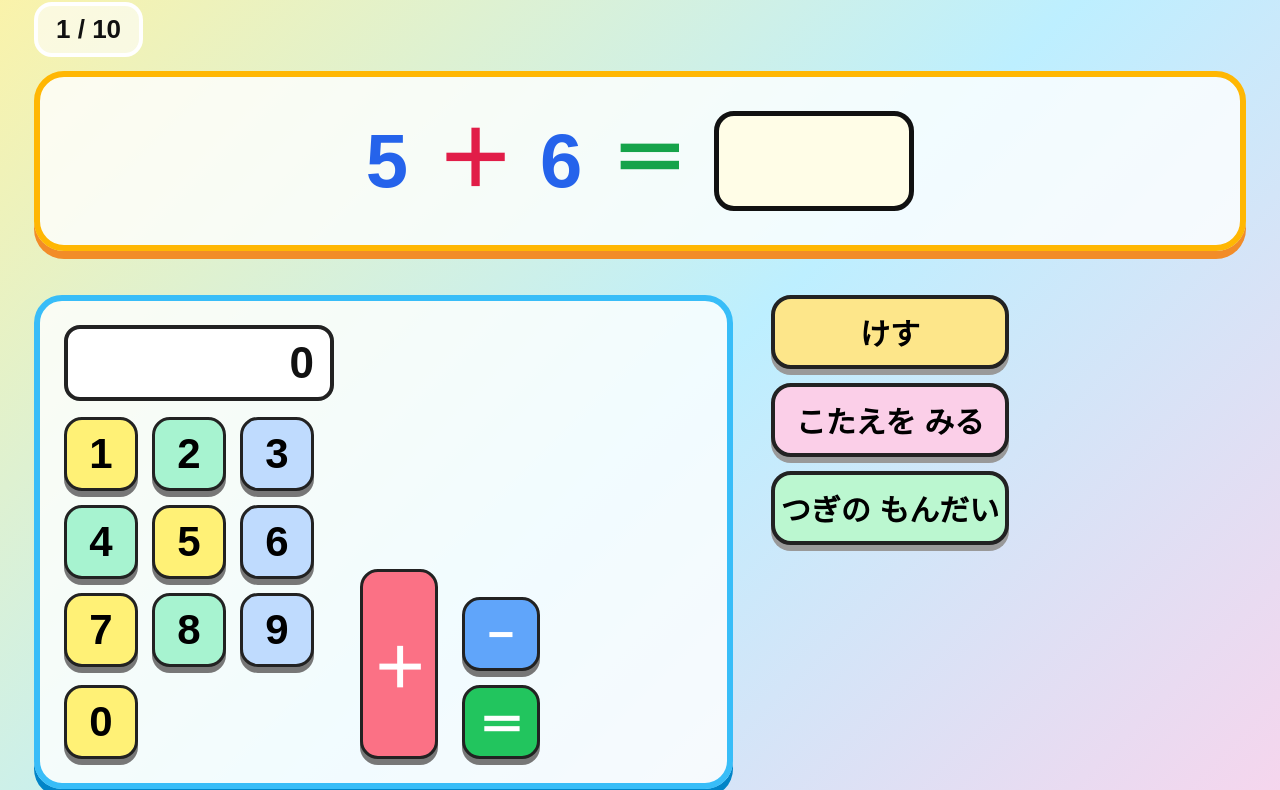
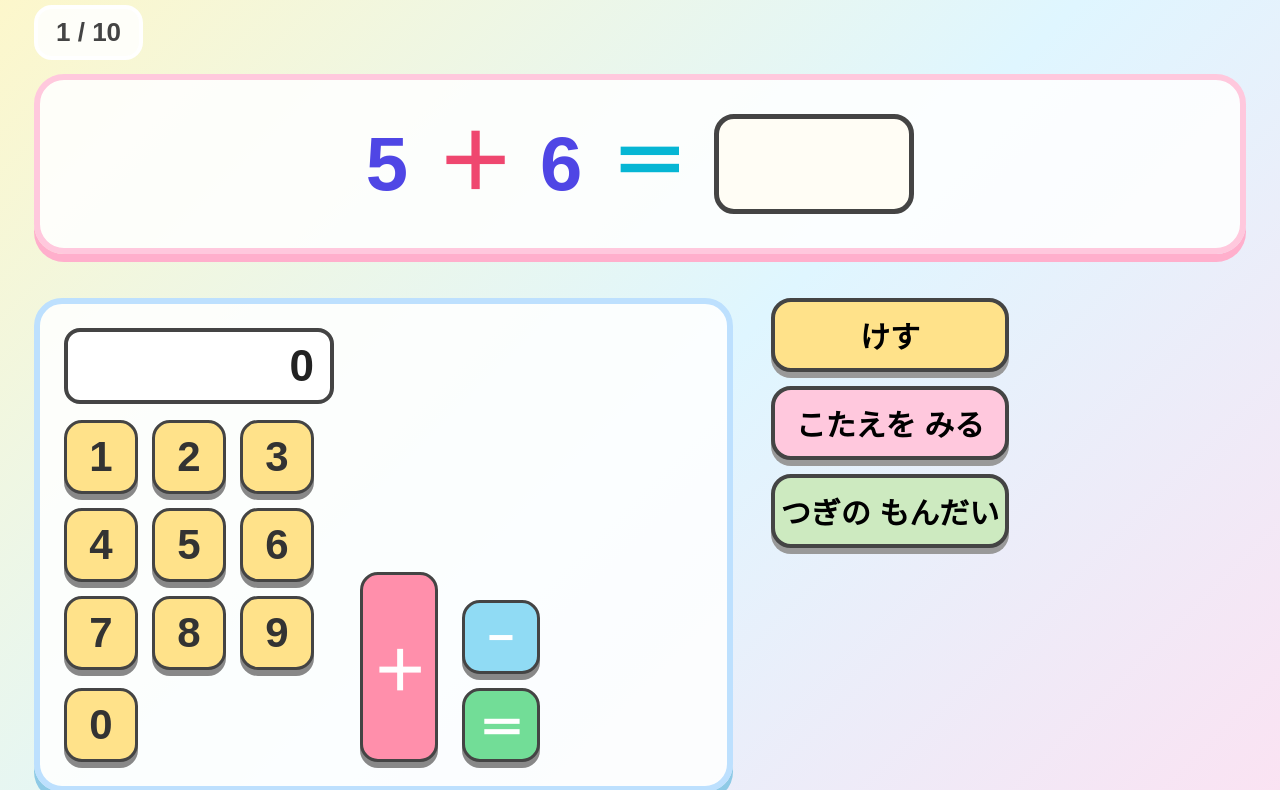
Before and after one commit to Mimo-san425/Dentaku_Game, a plain HTML site: page index.html in a window 1280 px wide. Shown: the part 92-882 px from the top of the page. Drawn offline with Linux system fonts and the light colour scheme.

Commit message:
Refactor styles and layout in index.html
Updated styles and layout for improved aesthetics and usability.

```diff
--- a/index.html
+++ b/index.html
@@ -5,110 +5,299 @@
 <meta name="viewport" content="width=device-width, initial-scale=1.0">
 <title>でんたく もんだい</title>
 <style>
-*{box-sizing:border-box;-webkit-tap-highlight-color:transparent}
+*{
+  box-sizing:border-box;
+  -webkit-tap-highlight-color:transparent;
+}
+
 body{
   margin:0;
   font-family:"Hiragino Sans","Yu Gothic",sans-serif;
-  background:linear-gradient(135deg,#fff3a3,#bdefff,#ffd1ea);
-  color:#111;
+  background:linear-gradient(135deg,#fff7c7,#dff6ff,#ffdff0);
+  color:#222;
   overflow-x:hidden;
 }
-.wrap{min-height:100vh;padding:24px 34px 36px;position:relative}
+
+.wrap{
+  min-height:100vh;
+  padding:24px 34px 36px;
+  position:relative;
+}
+
 .title{
-  font-size:36px;font-weight:800;color:#ff6b00;
-  text-shadow:2px 2px 0 #fff;margin-bottom:18px;
+  font-size:38px;
+  font-weight:800;
+  color:#ff6b9a;
+  text-shadow:2px 2px 0 #fff;
+  margin-bottom:18px;
 }
+
 .status{
-  font-size:26px;font-weight:700;margin-bottom:14px;
-  background:#fff9;border:4px solid #fff;border-radius:18px;
-  display:inline-block;padding:8px 18px;
+  font-size:26px;
+  font-weight:700;
+  margin-bottom:14px;
+  background:#ffffffdd;
+  border:4px solid #ffffff;
+  border-radius:18px;
+  display:inline-block;
+  padding:8px 18px;
+  color:#444;
 }
+
 .question-area{
-  display:flex;justify-content:center;align-items:center;
-  gap:28px;flex-wrap:wrap;
-  background:#ffffffcc;border:6px solid #ffb703;
-  border-radius:30px;padding:34px 24px;margin-bottom:44px;
-  box-shadow:0 8px 0 #f28c28;
+  display:flex;
+  justify-content:center;
+  align-items:center;
+  gap:28px;
+  flex-wrap:wrap;
+  background:#ffffffdd;
+  border:6px solid #ffc8dd;
+  border-radius:30px;
+  padding:34px 24px;
+  margin-bottom:44px;
+  box-shadow:0 8px 0 #ffafcc;
 }
-.num,.op,.eq{font-size:76px;line-height:1;font-weight:800}
-.num{color:#2563eb}.op{color:#e11d48}.eq{color:#16a34a}
+
+.num,.op,.eq{
+  font-size:76px;
+  line-height:1;
+  font-weight:800;
+}
+
+.num{color:#4f46e5;}
+.op{color:#ef476f;}
+.eq{color:#06b6d4;}
+
 .answer-box{
-  min-width:200px;height:100px;border:5px solid #111;
-  background:#fffde7;border-radius:20px;
-  display:flex;align-items:center;justify-content:center;
-  font-size:70px;font-weight:800;
+  min-width:200px;
+  height:100px;
+  border:5px solid #444;
+  background:#fffdf5;
+  border-radius:20px;
+  display:flex;
+  align-items:center;
+  justify-content:center;
+  font-size:70px;
+  font-weight:800;
 }
-.bottom{display:flex;gap:38px;flex-wrap:wrap;align-items:flex-start}
+
+.bottom{
+  display:flex;
+  gap:38px;
+  flex-wrap:wrap;
+  align-items:flex-start;
+}
+
 .calculator{
-  display:flex;gap:26px;align-items:flex-end;
-  background:#ffffffcc;border:6px solid #38bdf8;
-  border-radius:28px;padding:24px;box-shadow:0 8px 0 #0284c7;
+  display:flex;
+  gap:26px;
+  align-items:flex-end;
+  background:#ffffffdd;
+  border:6px solid #bde0fe;
+  border-radius:28px;
+  padding:24px;
+  box-shadow:0 8px 0 #8ecae6;
 }
-.left-side{display:flex;flex-direction:column;gap:16px}
+
+.left-side{
+  display:flex;
+  flex-direction:column;
+  gap:16px;
+}
+
 .calc-display{
-  width:270px;height:76px;border:4px solid #222;background:#fff;
-  font-size:44px;display:flex;align-items:center;justify-content:flex-end;
-  padding:0 16px;border-radius:16px;font-weight:800;overflow:hidden;
+  width:270px;
+  height:76px;
+  border:4px solid #444;
+  background:#fff;
+  font-size:44px;
+  display:flex;
+  align-items:center;
+  justify-content:flex-end;
+  padding:0 16px;
+  border-radius:16px;
+  font-weight:800;
+  overflow:hidden;
 }
-.num-grid{display:grid;grid-template-columns:repeat(3,74px);gap:14px}
+
+.num-grid{
+  display:grid;
+  grid-template-columns:repeat(3,74px);
+  gap:14px;
+}
+
 .btn{
-  border:3px solid #222;border-radius:18px;cursor:pointer;
-  display:flex;align-items:center;justify-content:center;
-  font-size:42px;font-weight:800;box-shadow:0 6px 0 #777;
+  border:3px solid #444;
+  border-radius:18px;
+  cursor:pointer;
+  display:flex;
+  align-items:center;
+  justify-content:center;
+  font-size:42px;
+  font-weight:800;
+  box-shadow:0 6px 0 #888;
 }
-.btn:active,.control-btn:active{transform:translateY(5px);box-shadow:0 1px 0 #777}
-.num-btn{width:74px;height:74px;background:#fff176}
-.num-btn:nth-child(2n){background:#a7f3d0}
-.num-btn:nth-child(3n){background:#bfdbfe}
-.zero-row{margin-top:2px}
-.op-group{display:flex;gap:24px;align-items:flex-end}
-.plus-btn{width:78px;height:190px;background:#fb7185;color:#fff;font-size:54px}
-.right-stack{display:flex;flex-direction:column;gap:14px}
-.small-op{width:78px;height:74px;background:#60a5fa;color:#fff;font-size:46px}
-.small-op:last-child{background:#22c55e}
-.side-buttons{display:flex;flex-direction:column;gap:14px}
+
+.btn:active,.control-btn:active{
+  transform:translateY(5px);
+  box-shadow:0 1px 0 #777;
+}
+
+/* 数字ボタンの色を統一 */
+.num-btn{
+  width:74px;
+  height:74px;
+  background:#ffe28a;
+  color:#333;
+}
+
+.zero-row{
+  margin-top:2px;
+}
+
+.op-group{
+  display:flex;
+  gap:24px;
+  align-items:flex-end;
+}
+
+.plus-btn{
+  width:78px;
+  height:190px;
+  background:#ff8fab;
+  color:#fff;
+  font-size:54px;
+}
+
+.right-stack{
+  display:flex;
+  flex-direction:column;
+  gap:14px;
+}
+
+.small-op{
+  width:78px;
+  height:74px;
+  background:#90dbf4;
+  color:#fff;
+  font-size:46px;
+}
+
+.small-op:last-child{
+  background:#72dd97;
+}
+
+.side-buttons{
+  display:flex;
+  flex-direction:column;
+  gap:14px;
+}
+
 .control-btn{
-  min-width:190px;height:74px;font-size:30px;font-weight:800;
-  border:4px solid #222;border-radius:20px;cursor:pointer;
+  min-width:190px;
+  height:74px;
+  font-size:30px;
+  font-weight:800;
+  border:4px solid #444;
+  border-radius:20px;
+  cursor:pointer;
   box-shadow:0 6px 0 #999;
 }
-.control-btn:nth-child(1){background:#fde68a}
-.control-btn:nth-child(2){background:#fbcfe8}
-.control-btn:nth-child(3){background:#bbf7d0}
+
+.control-btn:nth-child(1){
+  background:#ffe28a;
+}
+.control-btn:nth-child(2){
+  background:#ffc8dd;
+}
+.control-btn:nth-child(3){
+  background:#cdeac0;
+}
+
 .message{
-  min-height:70px;font-size:42px;margin-top:16px;
-  font-weight:900;text-shadow:2px 2px 0 #fff;
+  min-height:70px;
+  font-size:42px;
+  margin-top:16px;
+  font-weight:900;
+  text-shadow:2px 2px 0 #fff;
 }
-.ok{color:#16a34a}.ng{color:#dc2626}
+
+.ok{color:#16a34a;}
+.ng{color:#dc2626;}
+
 .hint{
-  font-size:25px;background:#ffffffaa;padding:10px 16px;
-  border-radius:16px;display:inline-block;color:#333;
+  font-size:25px;
+  background:#ffffffcc;
+  padding:10px 16px;
+  border-radius:16px;
+  display:inline-block;
+  color:#444;
 }
+
 .big-mark{
-  position:fixed;inset:0;display:none;align-items:center;justify-content:center;
-  font-size:220px;font-weight:900;color:#ef4444;
-  text-shadow:6px 6px 0 #fff;z-index:20;pointer-events:none;
+  position:fixed;
+  inset:0;
+  display:none;
+  align-items:center;
+  justify-content:center;
+  font-size:220px;
+  font-weight:900;
+  color:#ff5d8f;
+  text-shadow:6px 6px 0 #fff;
+  z-index:20;
+  pointer-events:none;
 }
+
 .clear-screen{
-  position:fixed;inset:0;background:linear-gradient(135deg,#fff176,#86efac,#93c5fd,#f9a8d4);
-  display:none;align-items:center;justify-content:center;flex-direction:column;
-  z-index:30;text-align:center;
+  position:fixed;
+  inset:0;
+  background:linear-gradient(135deg,#fff0a8,#caffbf,#bde0fe,#ffc8dd);
+  display:none;
+  align-items:center;
+  justify-content:center;
+  flex-direction:column;
+  z-index:30;
+  text-align:center;
 }
-.clear-screen h1{font-size:70px;margin:0 0 24px;color:#ff3b30;text-shadow:4px 4px 0 #fff}
-.clear-screen p{font-size:34px;font-weight:800}
+
+.clear-screen h1{
+  font-size:70px;
+  margin:0 0 24px;
+  color:#ff4d6d;
+  text-shadow:4px 4px 0 #fff;
+}
+
+.clear-screen p{
+  font-size:34px;
+  font-weight:800;
+}
+
 .clear-screen button{
-  font-size:34px;font-weight:800;padding:18px 34px;border:5px solid #222;
-  border-radius:24px;background:#fff;box-shadow:0 7px 0 #777;
+  font-size:34px;
+  font-weight:800;
+  padding:18px 34px;
+  border:5px solid #444;
+  border-radius:24px;
+  background:#fff;
+  box-shadow:0 7px 0 #777;
 }
+
 .sparkle{
-  position:fixed;width:18px;height:18px;border-radius:50%;
-  background:#fff;z-index:25;pointer-events:none;
+  position:fixed;
+  width:18px;
+  height:18px;
+  border-radius:50%;
+  background:#fff;
+  z-index:25;
+  pointer-events:none;
   animation:spark 900ms linear forwards;
 }
+
 @keyframes spark{
   0%{transform:scale(.2);opacity:1}
   100%{transform:translate(var(--x),var(--y)) scale(1.8);opacity:0}
 }
+
 @media(max-width:900px){
   .wrap{padding:18px}
   .title{font-size:30px}
@@ -212,7 +401,11 @@ function updateDisplay(){
 function pressNum(n){
   if(locked)return;
   if(input.length > 12)return;
-  if(input === "0"){input = n;}else{input += n;}
+  if(input === "0"){
+    input = n;
+  }else{
+    input += n;
+  }
   clearMessage();
   updateDisplay();
 }
```
